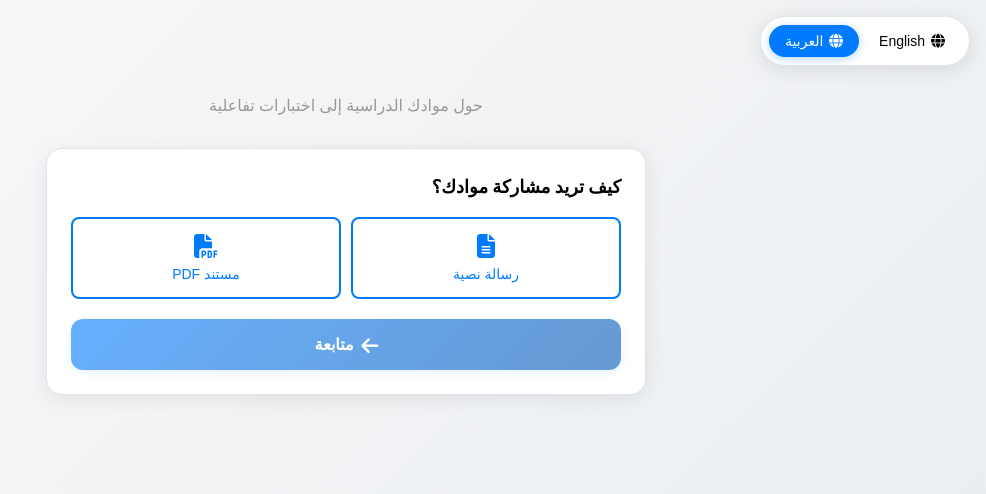
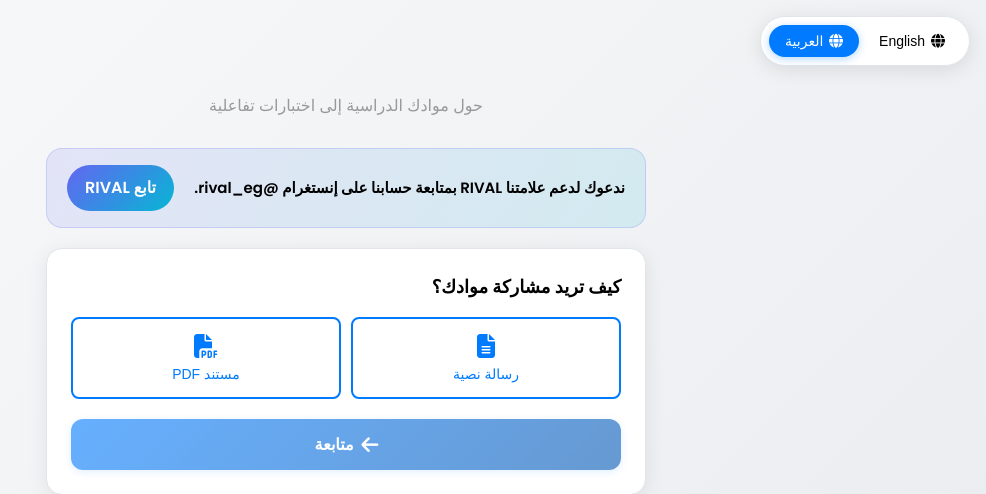
Before and after one commit to RefOoSami001/quiz-mini-app, a Flask app: page / in a window 1280 px wide. Shown: the top 494 px of the page, without its empty margins (294-1280 px from the left). Run offline with Flask 3, Linux system fonts and the light colour scheme; some libraries are stand-ins or nearby versions.

Commit message:
UI polish: add RIVAL brand CTA (Instagram @rival_eg) on landing card with gradient promo banner

```diff
--- a/templates/index.html
+++ b/templates/index.html
@@ -498,6 +498,40 @@
             display: block;
         }
 
+        .brand-promo {
+            margin: 0 auto 20px;
+            padding: 16px 20px;
+            border-radius: 16px;
+            background: linear-gradient(120deg, rgba(99,102,241,0.12), rgba(6,182,212,0.12));
+            border: 1px solid rgba(99,102,241,0.2);
+            display: flex;
+            align-items: center;
+            justify-content: space-between;
+            gap: 12px;
+            flex-wrap: wrap;
+        }
+
+        .brand-promo span {
+            font-size: 15px;
+            font-weight: 600;
+            color: var(--tg-theme-text-color, #000);
+        }
+
+        .brand-promo a {
+            background: linear-gradient(135deg, var(--primary-color, #6366f1), var(--accent-color, #06b6d4));
+            color: #fff;
+            padding: 10px 18px;
+            border-radius: 30px;
+            font-weight: 600;
+            text-decoration: none;
+            transition: transform .2s ease, box-shadow .2s ease;
+        }
+
+        .brand-promo a:hover {
+            transform: translateY(-2px);
+            box-shadow: 0 8px 20px rgba(99,102,241,0.25);
+        }
+
         .question-card {
             background: var(--tg-theme-secondary-bg-color, #ffffff);
             border-radius: 16px;
@@ -945,6 +979,11 @@
             <br><br><br>
             <p data-en="Transform your study materials into interactive quizzes" data-ar="حول موادك الدراسية إلى اختبارات تفاعلية">Transform your study materials into interactive quizzes</p>
             </div>
+
+        <div class="brand-promo">
+            <span data-en="Kindly support our brand RIVAL by following @rival_eg on Instagram." data-ar="ندعوك لدعم علامتنا RIVAL بمتابعة حسابنا على إنستغرام @rival_eg.">Kindly support our brand RIVAL by following @rival_eg on Instagram.</span>
+            <a href="https://instagram.com/rival_eg" target="_blank" rel="noopener noreferrer" data-en="Follow RIVAL" data-ar="تابع RIVAL">Follow RIVAL</a>
+        </div>
 
         <!-- Step 1: Input Method (inline text or PDF) -->
         <div class="card step active" id="step1">
```
